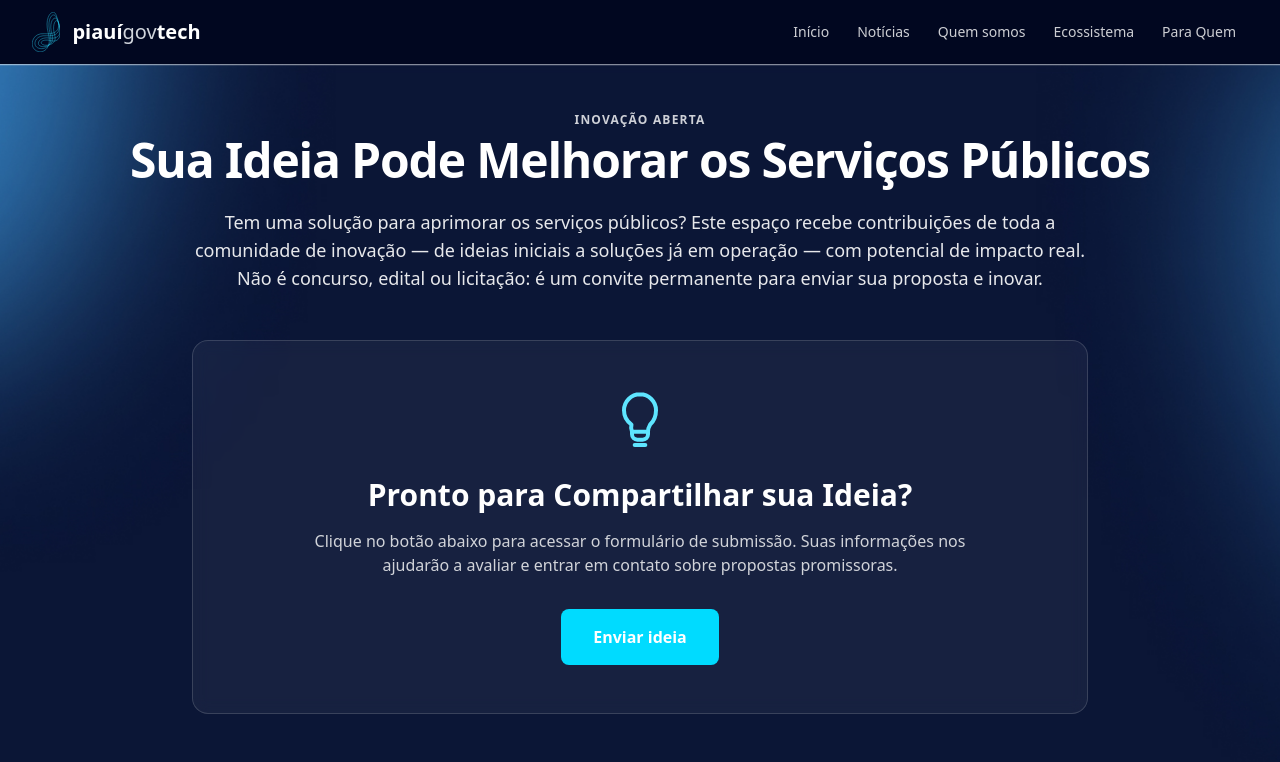
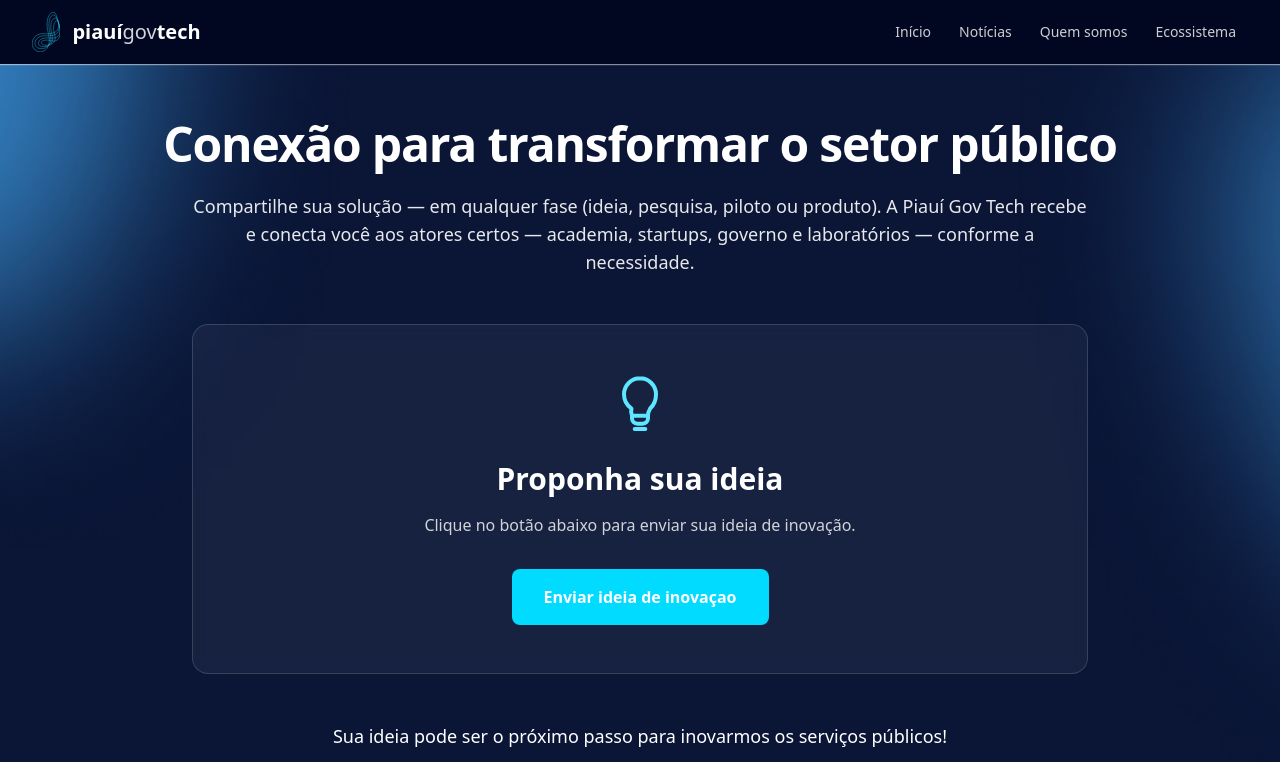
Before and after one commit to PiauiGovTech/piauigovtech, a React (Vite) app: page /paraquem in a window 1280 px wide. Shown: the top 762 px of the page. Built offline with nearby package versions, Linux system fonts and the light colour scheme; no server answers.

Commit message:
ajustes na secao de invacao aberta

```diff
--- a/src/components/Header.tsx
+++ b/src/components/Header.tsx
@@ -12,7 +12,7 @@ export default function Header() {
   const scrollSpyActiveId = useScrollSpy([
     'inicio',
     'ecossistema',
-    'para-quem',
+    // 'para-quem',
     // 'projetos',
   ]);
   const isHome = location.pathname === '/'
@@ -43,7 +43,7 @@ export default function Header() {
             <NavLink targetId="noticias" to="/noticias">Notícias</NavLink>
             <NavLink targetId="quem-somos" to="/quemsomos">Quem somos</NavLink>
             <NavLink targetId="ecossistema" activeId={isHome ? scrollSpyActiveId : undefined}>Ecossistema</NavLink>
-            <NavLink targetId="para-quem" activeId={isHome ? scrollSpyActiveId : undefined}>Para Quem</NavLink>
+            {/* <NavLink targetId="para-quem" activeId={isHome ? scrollSpyActiveId : undefined}>Para Quem</NavLink> */}
             {/* <NavLink targetId="projetos" activeId={activeId}>Projetos</NavLink> */}
           </nav>
         )}
--- a/src/pages/ParaQuem.tsx
+++ b/src/pages/ParaQuem.tsx
@@ -93,19 +93,18 @@ export default function SubmeterIdeia() {
       <Container className="py-8 md:py-12">
         {/* Cabeçalho */}
         <div className="text-center text-white mb-12">
-          <div className="text-xs font-semibold uppercase tracking-widest text-white/80">
+          {/* <div className="text-xs font-semibold uppercase tracking-widest text-white/80">
             Inovação Aberta
-          </div>
+          </div> */}
           <h1 className="mt-2 text-3xl font-bold tracking-tight sm:text-5xl">
-            Sua Ideia Pode Melhorar os Serviços Públicos
+            Conexão para transformar o setor público
           </h1>
           <div className="mt-6 max-w-4xl mx-auto">
             <p className="text-lg text-white/90 mb-4">
-              Tem uma solução para aprimorar os serviços públicos? Este espaço
-              recebe contribuições de toda a comunidade de inovação — de ideias
-              iniciais a soluções já em operação — com potencial de impacto
-              real. Não é concurso, edital ou licitação: é um convite permanente
-              para enviar sua proposta e inovar.
+              Compartilhe sua solução — em qualquer fase (ideia, pesquisa,
+              piloto ou produto). A Piauí Gov Tech recebe e conecta você aos
+              atores certos — academia, startups, governo e laboratórios —
+              conforme a necessidade.
             </p>
           </div>
         </div>
@@ -119,18 +118,16 @@ export default function SubmeterIdeia() {
                 <div className="flex flex-col items-center">
                   <IconIdeia className="size-16 text-brand-300 mb-6" />
                   <h2 className="text-3xl font-semibold mb-4">
-                    Pronto para Compartilhar sua Ideia?
+                    Proponha sua ideia
                   </h2>
                   <p className="text-white/80 mb-8 max-w-2xl">
-                    Clique no botão abaixo para acessar o formulário de
-                    submissão. Suas informações nos ajudarão a avaliar e entrar
-                    em contato sobre propostas promissoras.
+                    Clique no botão abaixo para enviar sua ideia de inovação.
                   </p>
                   <button
                     onClick={() => setShowForm(true)}
                     className="px-8 py-4 bg-brand-500 hover:bg-brand-600 text-white font-semibold rounded-lg transition-all duration-200 focus:outline-none focus:ring-2 focus:ring-brand-400 focus:ring-offset-2 focus:ring-offset-transparent transform hover:scale-105 cursor-pointer"
                   >
-                    Enviar ideia
+                    Enviar ideia de inovaçao
                   </button>
                 </div>
               </div>
```
